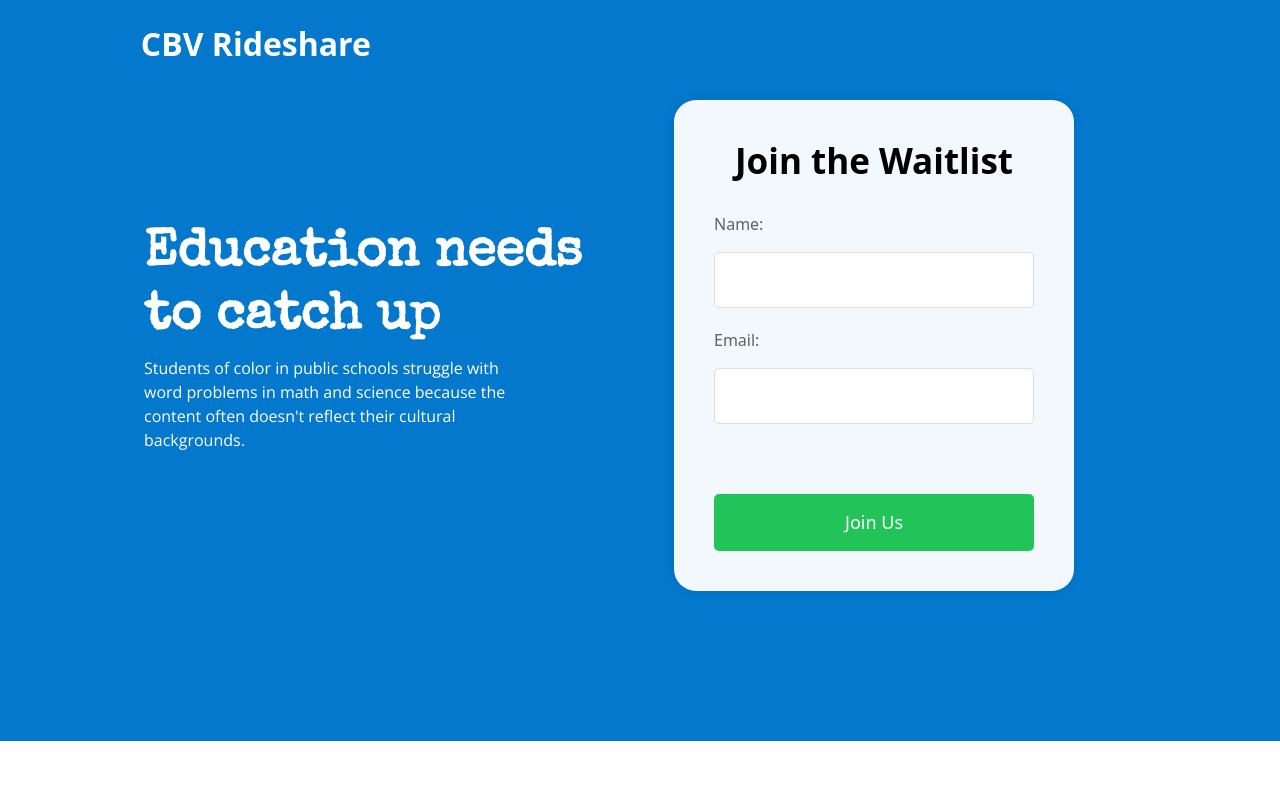
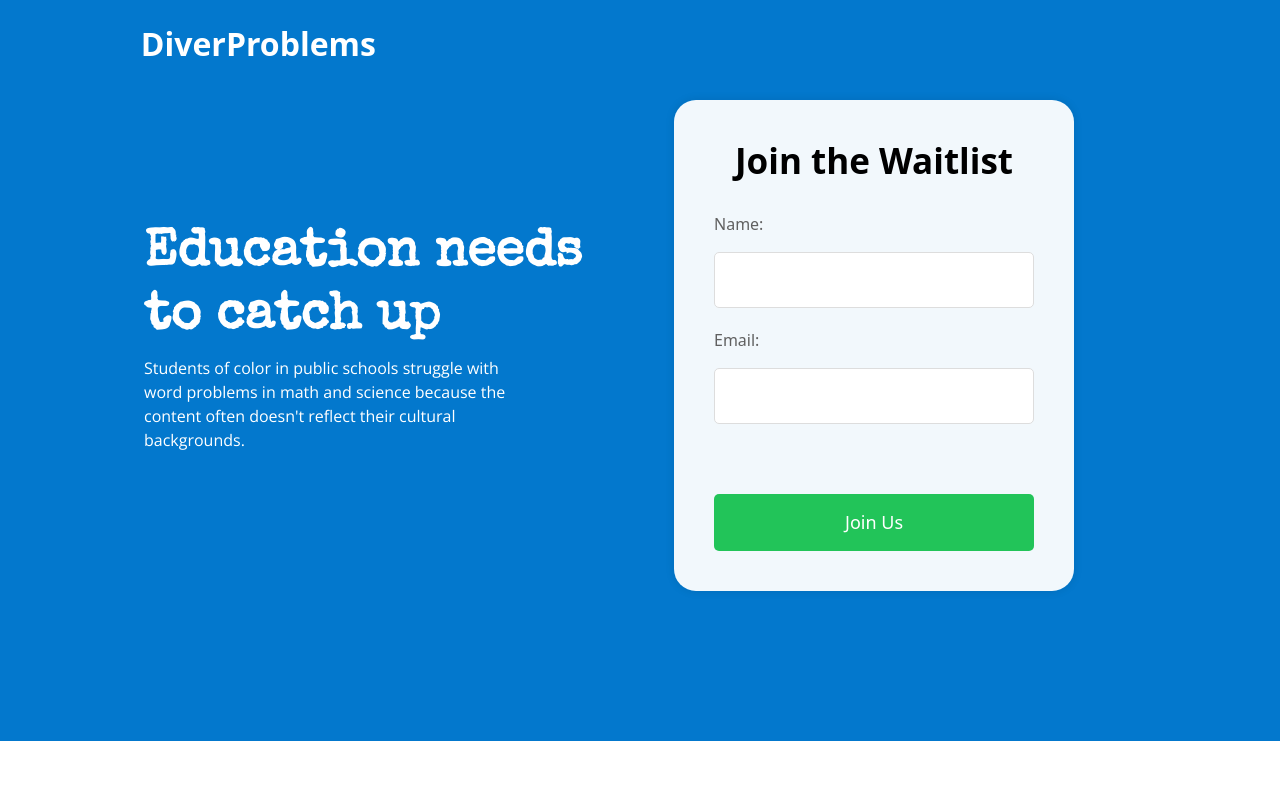
Before and after one commit to olutobaojo/cbkgenproblems, a plain HTML site: page index.html in a window 1280 px wide. Shown: the top 788 px of the page. Drawn offline with nearby package versions, Linux system fonts and the light colour scheme.

Commit message:
changed content for hero

```diff
--- a/styles.css
+++ b/styles.css
@@ -33,7 +33,7 @@ body {
   }
 
   .hero::before {
-    content: "CBV Rideshare";
+    content: "DiverProblems";
     position: absolute;
     top: 20px;
     left: 11%;
```
